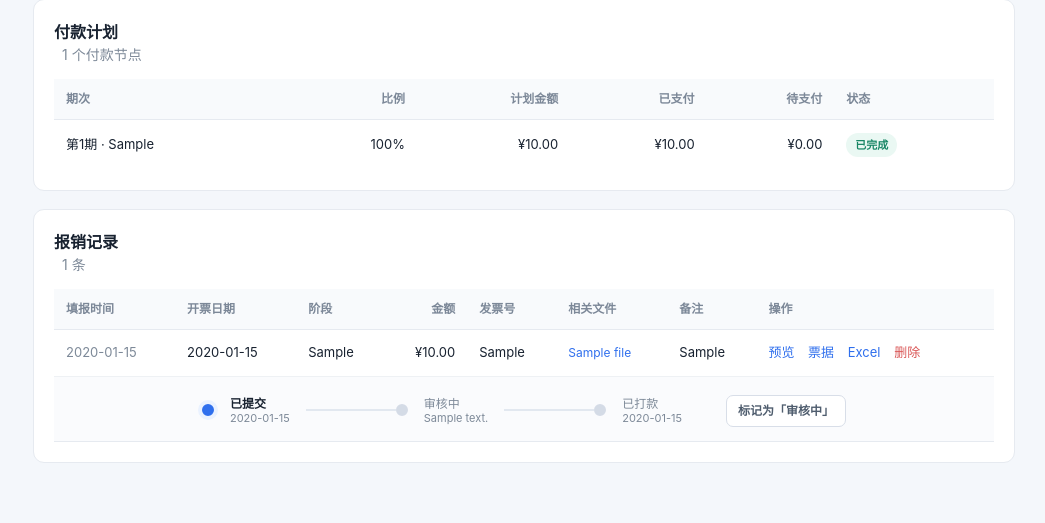
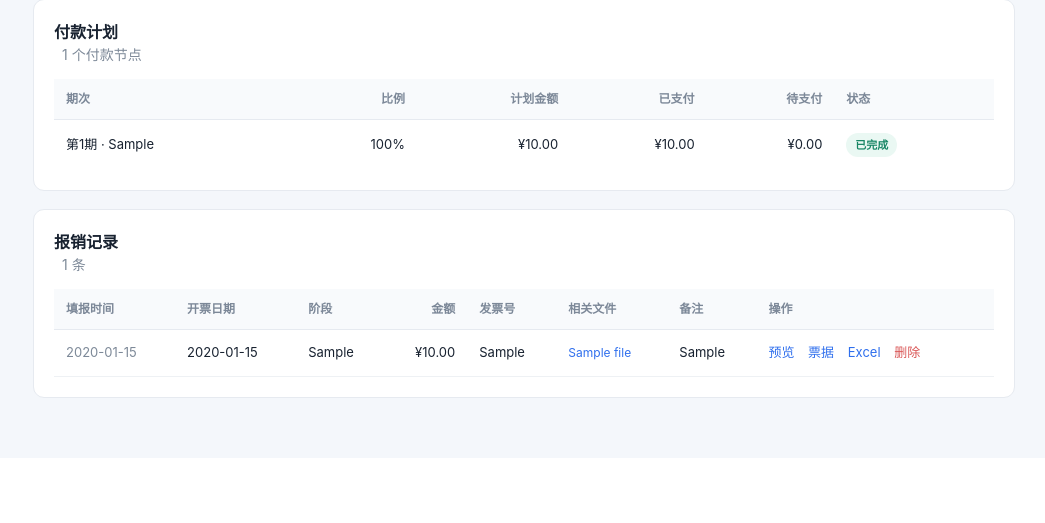
Before and after one commit to timmycheng/BillHub, a Flask app: page /contracts/1 in a window 1280 px wide. Shown: the part 984-1507 px from the top of the page, without its empty margins (235-1280 px from the left). After the commit the page ends 1382 px from the top, so only its background shows below. Run offline with Flask 3, Linux system fonts and the light colour scheme; a user stored in the database is signed in; data comes from the database, SQL or seed files in the repository; tables that the repository leaves empty hold one stand-in row (values such as "Sample post"); some libraries are stand-ins or nearby versions.

Commit message:
报销记录时间轴默认折叠，点击记录行展开/再点收起（两处列表）

```diff
--- a/web/static/app.js
+++ b/web/static/app.js
@@ -50,6 +50,16 @@ function toggleDropdown(id) {
   if (willOpen) dd.classList.add('open');
 }
 
+// 报销记录行点击展开/收起时间轴（点击链接/按钮等不触发）
+document.addEventListener('click', function (e) {
+  if (e.target.closest('a, button, input, select, textarea, label')) return;
+  var row = e.target.closest('tr');
+  if (!row || row.classList.contains('tl-row')) return;
+  var tl = row.nextElementSibling;
+  if (!tl || !tl.classList.contains('tl-row')) return;
+  tl.hidden = !tl.hidden;
+});
+
 document.addEventListener('DOMContentLoaded', function () {
   // 顶栏日期
   document.querySelectorAll('.date-chip').forEach(function (el) {
--- a/web/static/style.css
+++ b/web/static/style.css
@@ -282,6 +282,7 @@ td.link { color: var(--blue); font-weight: 700; }
 .tl-line.done { background: var(--green); }
 .tl-actions { margin-left: 28px; }
 tr.tl-row > td { background: #fafbfd !important; padding: 10px 16px !important; border-bottom: 1px solid var(--line) !important; }
+tr.rec-row { cursor: pointer; }
 
 /* 合同附件 */
 .attach-list { display: flex; flex-direction: column; gap: 14px; }
--- a/web/templates/contract_detail.html
+++ b/web/templates/contract_detail.html
@@ -141,7 +141,7 @@
       </tr></thead>
       <tbody>
       {% for rec in payments %}
-        <tr>
+        <tr class="rec-row">
           <td class="muted">{{ rec.created_at }}</td>
           <td>{{ rec.invoice_date or '—' }}</td>
           <td>{{ rec.stage or '—' }}</td>
@@ -170,7 +170,7 @@
             </form>
           </td>
         </tr>
-        <tr class="tl-row"><td colspan="8">{% include '_payment_timeline.html' %}</td></tr>
+        <tr class="tl-row" hidden><td colspan="8">{% include '_payment_timeline.html' %}</td></tr>
       {% endfor %}
       </tbody>
     </table>
--- a/web/templates/payments.html
+++ b/web/templates/payments.html
@@ -18,7 +18,7 @@
       </tr></thead>
       <tbody>
       {% for rec in records %}
-        <tr>
+        <tr class="rec-row">
           <td class="muted">BX-{{ '%05d'|format(rec.id) }}</td>
           <td><a href="{{ url_for('contracts.detail', cid=rec.contract_id) }}">{{ rec.contract_name }}</a></td>
           <td>{{ rec.stage or '—' }}</td>
@@ -51,7 +51,7 @@
             </form>
           </td>
         </tr>
-        <tr class="tl-row"><td colspan="9">{% include '_payment_timeline.html' %}</td></tr>
+        <tr class="tl-row" hidden><td colspan="9">{% include '_payment_timeline.html' %}</td></tr>
       {% else %}
         <tr><td colspan="9" class="empty-row">暂无报销记录，请到合同详情页点击「＋ 填报报销」</td></tr>
       {% endfor %}
```
Also changed, not shown: test/smoke_test.py (+6 -0 lines).
